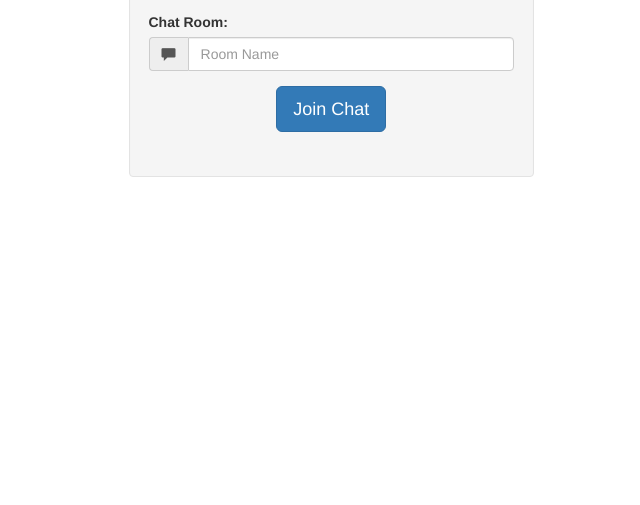
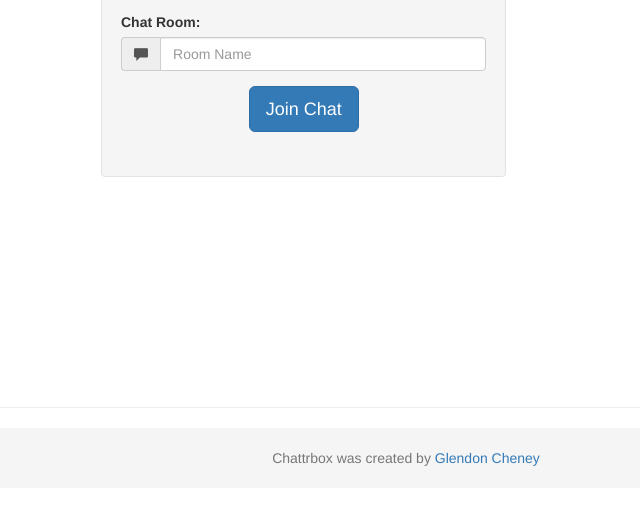
Before and after one commit to gcheney/chattrbox, a website: page public/index.html in a window 1280 px wide. Shown: the part 413-918 px from the top of the page, without its empty margins (234-874 px from the left). Before the commit the page ends 860 px from the top, so only its background shows below. Drawn offline with nearby package versions, Linux system fonts and the light colour scheme.

Commit message:
Add footer to homepage

```diff
--- a/public/css/styles.css
+++ b/public/css/styles.css
@@ -8,15 +8,22 @@ html {
 
 body {
     /* Margin bottom by footer height */
-    margin-bottom: 60px;
+    margin-bottom: 80px;
 }
 .footer {
-    position: absolute;
     bottom: 0;
     width: 100%;
     /* Set the fixed height of the footer here */
     height: 60px;
     background-color: #f5f5f5;
+}
+
+.container {
+    width: auto;
+    padding: 0 15px;
+}
+.container .text-muted {
+    margin: 20px 0;
 }
 
 .btn {
--- a/public/index.html
+++ b/public/index.html
@@ -56,6 +56,14 @@
             </div>
         </div>
 
+        <hr />
+
+        <div class="footer">
+            <div class="container">
+                <p class="text-center text-muted">Chattrbox was created by <a href="//glendoncheney.com">Glendon Cheney</a></p>
+            </div>
+        </div>
+
         <script src="/js/jquery-2.2.5.min.js" type="text/javascript"></script>
         <script type="text/javascript">
             // validate join chat form
@@ -70,7 +78,7 @@
                 $nameInput.removeClass('validation-error');
                 $roomInput.removeClass('validation-error');
 
-                //check for vlaidation success
+                //check for validation success
                 var validtionSuccess = true;
                 if (!$nameInput.val()) {
                     $nameInput.addClass('validation-error');
@@ -87,7 +95,6 @@
             });
 
         </script>
-
     </body>
 
 </html>
```
